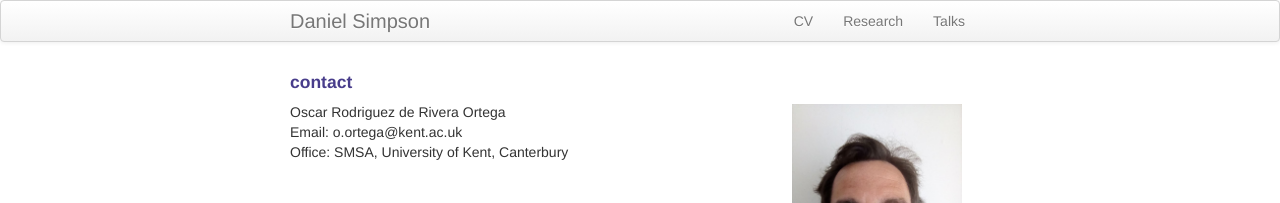
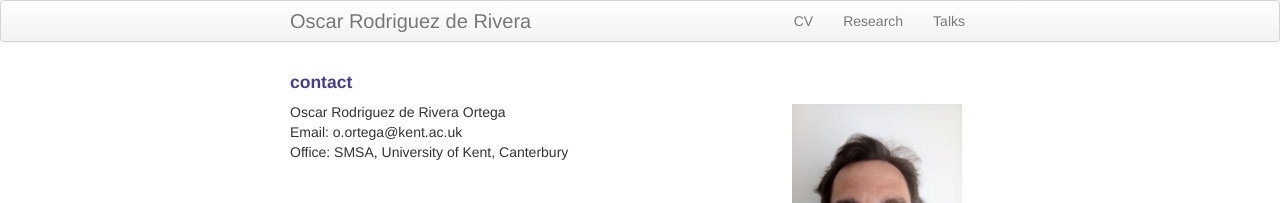
Before and after one commit to orrortega/orrortega.github.io, a Jekyll site: the page built from index.md, in a window 1280 px wide. Shown: the top 203 px of the page. Built offline with Jekyll 4.4.1, drawn with Linux system fonts in a browser that asks for light colours.

Commit message:
Update _config.yml

```diff
--- a/_config.yml
+++ b/_config.yml
@@ -8,14 +8,14 @@ highlighter: rouge
 # Themes are encouraged to use these universal variables
 # so be sure to set them if your theme uses them.
 #
-title : Daniel Simpson
+title : Oscar Rodriguez de Rivera
 author :
-  name : Daniel Simpson
-  email : simpson@utstat.toronto.edu
-  github : dpsimpson
-  twitter :
+  name : Oscar Rodriguez de Rivera
+  email : o.ortega@kent.ac.uk
+  github : orrortega
+  twitter : orrortega
 
-production_url :  https://dpsimpson.github.io/simple_site
+production_url :
 
 # Tell Github to use the kramdown markdown interpreter
 # (see https://help.github.com/articles/migrating-your-pages-site-from-maruku)
```
